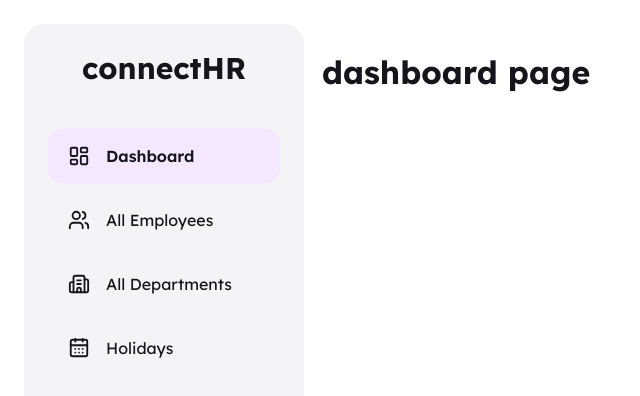
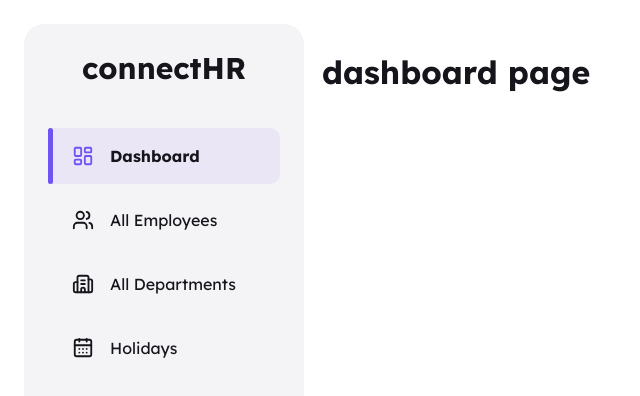
Before and after one commit to connecthr4/connecthr-admin, a Next.js app: page /dashboard in a window 1280 px wide. Shown: the top 396 px of the page, without its empty margins (0-640 px from the left). Built offline with nearby package versions, Linux system fonts and the light colour scheme.

Commit message:
updated LeftNavBar component

```diff
--- a/src/app/styleguide.css
+++ b/src/app/styleguide.css
@@ -8,26 +8,27 @@
   /* ==========================
      Primary Colors
   ========================== */
+  --color-violet-50: rgba(113, 82, 243, 0.08);
   --color-violet-600: #7152f3;
   --color-lime-500: #a3d139;
   --color-purple-400: #8d75f5;
 
+  --color-gray-50: rgba(243, 242, 246, 0.9);
   --color-gray-400: #a2a1a8;
   --color-gray-900: #16151c;
 
-  /* Layout */
-  /* --sidebar-width: 280px;
-  --header-height: 72px; */
-
   /* Spacing */
-  --spacing-xs: 4px;
-  --spacing-sm: 8px;
-  --spacing-md: 15px;
-  --spacing-lg: 24px;
+  --spacing-1: 0.25rem; /* 4px */
+  --spacing-2: 0.5rem; /* 8px */
+  --spacing-4: 0.9375rem; /* 15px */
+  --spacing-5: 1rem; /* 16px */
+  --spacing-6: 1.5rem; /* 24px */
+  --spacing-10: 2.5rem; /* 40px */
 
   /* Radius */
   --radius-xs: 5px;
   --radius-sm: 8px;
-  --radius-md: 16px;
-  --radius-lg: 20px;
+  --radius-md: 10px;
+  --radius-lg: 16rem;
+  --radius-xl: 20px;
 }
--- a/src/components/LeftNavBar/LeftNavBar.module.scss
+++ b/src/components/LeftNavBar/LeftNavBar.module.scss
@@ -5,14 +5,14 @@ styles specific to the LeftNavBar component
 **/
 
 .sidebar {
-  width: 280px;
+  width: 17.5rem;
   height: calc(100vh - 3rem);
   position: sticky;
-  padding: 1.5rem;
-  background: rgba(243, 242, 246, 0.9);
+  padding: var(--spacing-6);
+  background: var(--color-gray-50);
   display: flex;
   flex-direction: column;
-  border-radius: 20px;
+  border-radius: var(--radius-xl);
   overflow-y: auto;
 }
 
@@ -20,34 +20,41 @@ styles specific to the LeftNavBar component
   display: flex;
   align-items: center;
   justify-content: center;
-  margin-bottom: 2.5rem;
+  margin-bottom: var(--spacing-10);
 }
 
 .navigation {
   display: flex;
   flex-direction: column;
-  gap: 0.5rem;
+  gap: var(--spacing-2);
 }
 
 .navItem {
+  position: relative;
   display: flex;
   align-items: center;
-  gap: 1rem;
-  padding: 1rem 1.25rem;
-  border-radius: 1rem;
+  gap: var(--spacing-5);
+  padding: var(--spacing-5) 1.25rem var(--spacing-5) var(--spacing-6);
+  border-radius: 0 var(--radius-md) var(--radius-md) 0;
   text-decoration: none;
-  color: var(--color-gray-700);
   transition: all 0.2s ease;
-  &:hover {
-    background-color: var(--color-gray-100);
-  }
 }
 
 .active {
-  background-color: #f3e8ff;
-  color: var(--color-purple);
-  font-weight: 600;
-  border-left: 4px solid var(--color-purple);
+  background-color: var(--color-violet-50);
+  color: var(--color-violet-600);
+  font-weight: 700;
+}
+
+.active::before {
+  content: '';
+  position: absolute;
+  left: 0;
+  top: 0;
+  bottom: 0;
+  width: 0.3125rem;
+  background-color: var(--color-violet-600);
+  border-radius: 999px;
 }
 
 .icon {
--- a/src/components/LeftNavBar/LeftNavBar.tsx
+++ b/src/components/LeftNavBar/LeftNavBar.tsx
@@ -16,6 +16,7 @@
 import clsx from 'clsx';
 import AppLink from '../AppLink';
 import { usePathname } from 'next/navigation';
+import { STRINGS } from '@/src/constants/strings';
 import { NAV_ITEMS } from '@/src/constants/navigation';
 import { Heading2, NavLabel } from '../Typography/Typography';
 import styles from './LeftNavBar.module.scss';
@@ -30,7 +31,7 @@ export default function LeftNavBar({}) {
   return (
     <aside className={styles.sidebar}>
       <div className={styles.logoSection}>
-        <Heading2>connectHR</Heading2>
+        <Heading2>{STRINGS.APP_NAME}</Heading2>
       </div>
 
       <nav className={styles.navigation}>
--- a/src/components/StatsSummaryCard/StatsSummaryCard.module.scss
+++ b/src/components/StatsSummaryCard/StatsSummaryCard.module.scss
@@ -8,14 +8,14 @@ styles specific to the StatsSummaryCard component
   display: flex;
   flex-direction: column;
   background-color: var(--color-white);
-  border-radius: var(--radius-lg);
+  border-radius: var(--radius-xl);
   border: 0.0625rem solid var(--color-gray-400);
 }
 
 .statsCardContent {
   display: flex;
   flex-direction: column;
-  padding: var(--spacing-md);
+  padding: var(--spacing-4);
   gap: 0.9375rem;
 }
 
@@ -37,7 +37,7 @@ styles specific to the StatsSummaryCard component
 
 .statsCardFooter {
   border-top: 0.0625rem solid var(--color-gray-400);
-  padding: var(--spacing-md);
+  padding: var(--spacing-4);
   align-items: center;
   justify-content: center;
 }
--- /dev/null
+++ b/src/constants/strings.ts
@@ -0,0 +1,3 @@
+export const STRINGS = {
+  APP_NAME: 'connectHR',
+};
```
